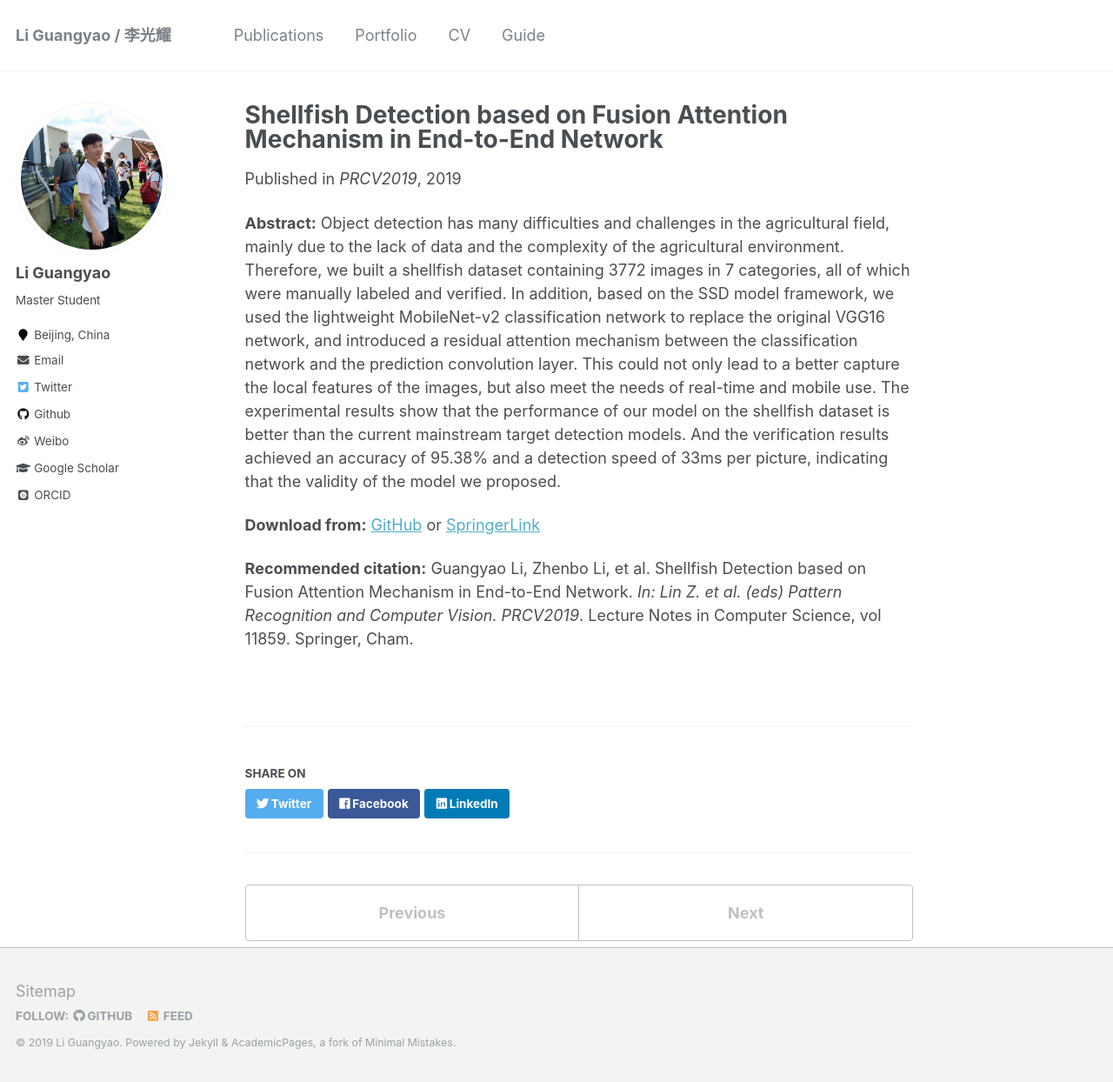
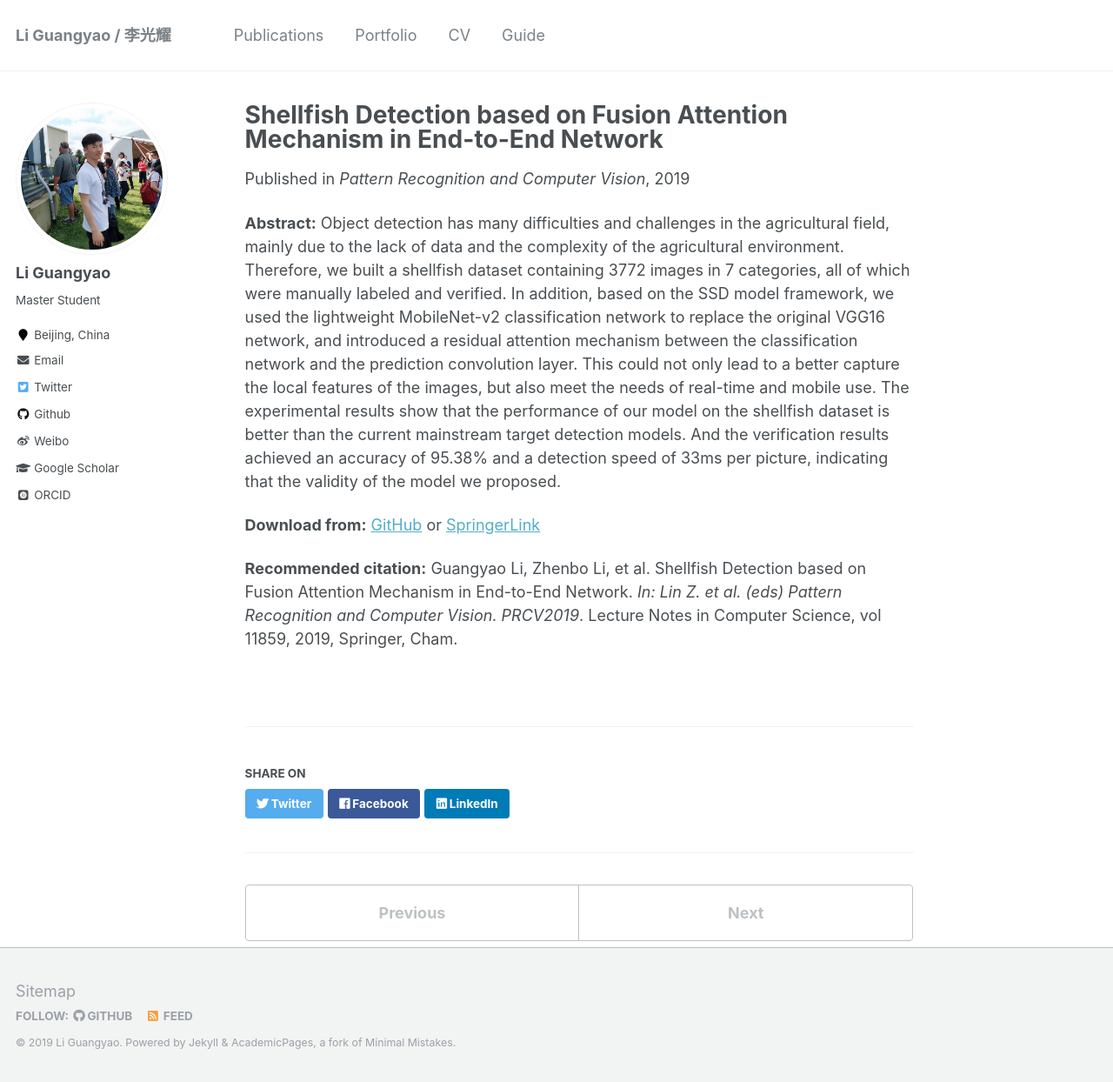
Before and after one commit to ayameyao/ayameyao.github.io_old-version, a Jekyll site: the page built from _publications/2019-PRCV.md, in a window 1280 px wide and 1244 px high. Shown: the whole window at 87% size. Built offline with Jekyll 4.4.1, drawn with Linux system fonts in a browser that asks for light colours; some web fonts are replaced.

Commit message:
Update 2019-PRCV.md

```diff
--- a/_publications/2019-PRCV.md
+++ b/_publications/2019-PRCV.md
@@ -4,7 +4,7 @@ collection: publications
 permalink: /publication/2019-PRCV
 excerpt: 'Object detection has many difficulties and challenges in the agricultural field, mainly due to the lack of data and the complexity of the agricultural environment. Therefore, we built a shellfish dataset containing 3772 images in 7 categories, all of which were manually labeled and verified.'
 date: 2019-10-31
-venue: 'PRCV2019'
+venue: 'Pattern Recognition and Computer Vision'
 [//]: # (paperurl: '')
 [//]: # (citation: 'Guangyao Li, Zhenbo Li, et al. Shellfish Detection based on Fusion Attention Mechanism in End-to-End Network. <i>Chinese Conference on Pattern Recognition and Computer Vision (PRCV2019)</i>. (Accepted).')
 ---
@@ -14,4 +14,4 @@ Object detection has many difficulties and challenges in the agricultural field,
 
 **Download from:**  [GitHub](http://ayameyao.github.io/files/2019PRCV_Shellfish_Detection_Based_on_Fusion_Attention_Mechanism_in_End-to-End_Network.pdf) or [SpringerLink](https://link.springer.com/chapter/10.1007/978-3-030-31726-3_44)
 
-**Recommended citation:** Guangyao Li, Zhenbo Li, et al. Shellfish Detection based on Fusion Attention Mechanism in End-to-End Network. <i>In: Lin Z. et al. (eds) Pattern Recognition and Computer Vision. PRCV2019</i>. Lecture Notes in Computer Science, vol 11859. Springer, Cham.
+**Recommended citation:** Guangyao Li, Zhenbo Li, et al. Shellfish Detection based on Fusion Attention Mechanism in End-to-End Network. <i>In: Lin Z. et al. (eds) Pattern Recognition and Computer Vision. PRCV2019</i>. Lecture Notes in Computer Science, vol 11859, 2019, Springer, Cham.
```
